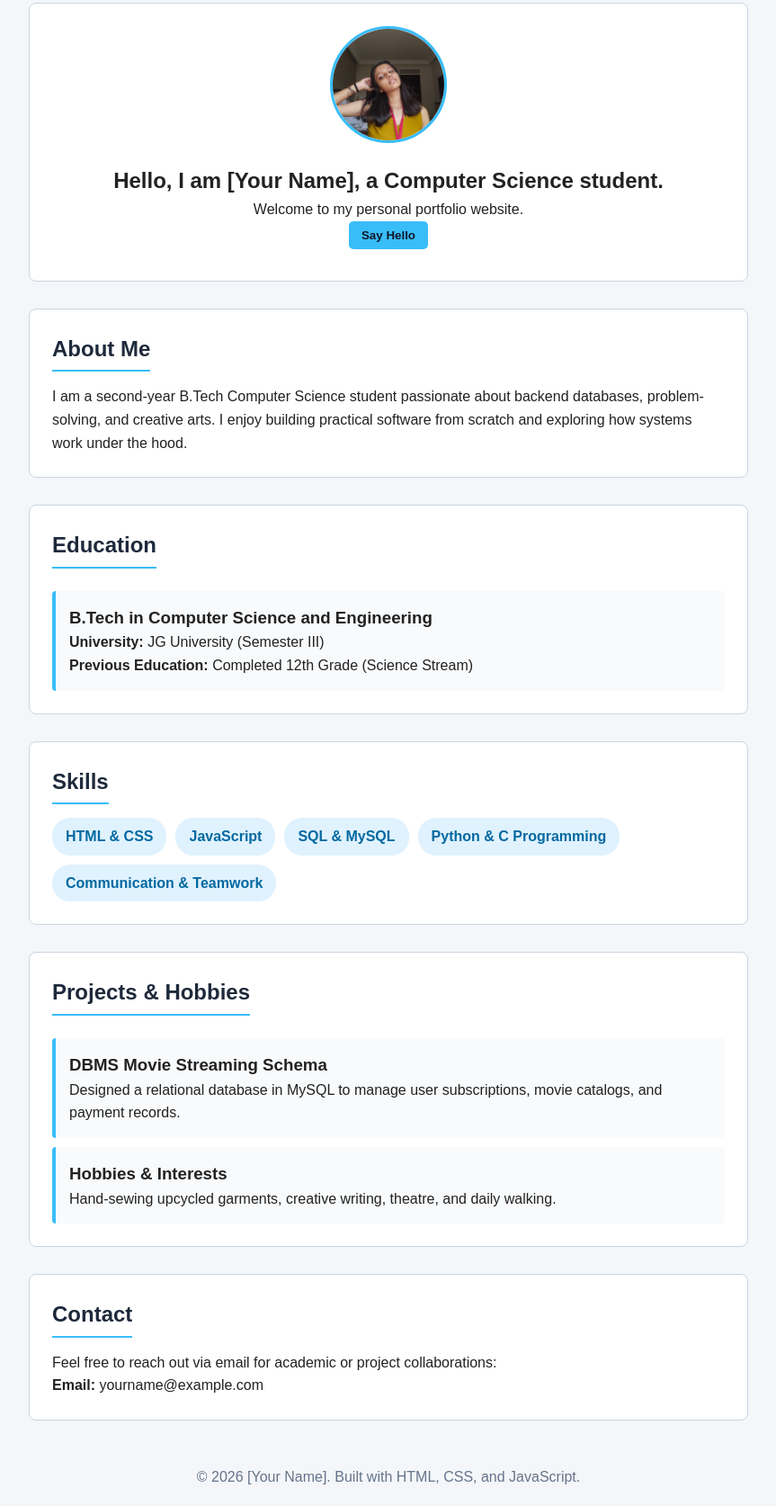
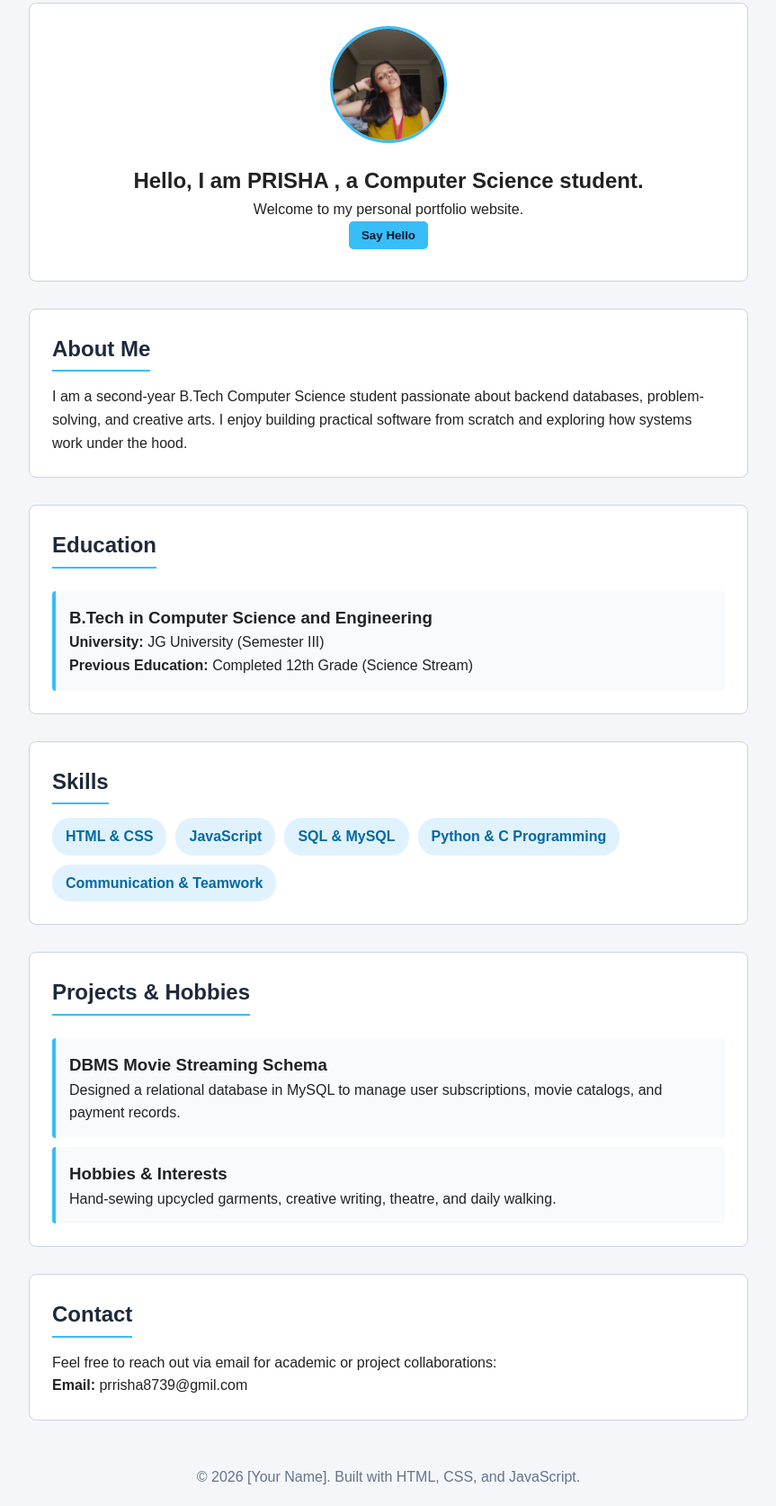
Before and after one commit to PRISHA-create/PERSONAL-PORTFOLIO, a plain HTML site: page index.html in a window 1280 px wide. Shown: the part 95-1769 px from the top of the page at 90% size, without its empty margins (208-1071 px from the left). Drawn offline with Linux system fonts and the light colour scheme; files whose address does not match are found by name.

Commit message:
Fix HTML formatting and update contact email

```diff
--- a/index.html
+++ b/index.html
@@ -29,7 +29,7 @@
     <!-- 1. Home / Introduction Section -->
     <section id="home" class="section hero">
         <img src="C:\Users\prish\OneDrive\Desktop\Personal Portfolio\PRISHA img.jpeg" alt="Profile Photo" class="profile-img">
-        <h1>Hello, I am [Your Name], a Computer Science student.</h1>
+        <h1>Hello, I am PRISHA , a Computer Science student.</h1>
         <p>Welcome to my personal portfolio website.</p>
         <button id="greet-btn">Say Hello</button>
         <p id="greet-message"></p>
@@ -84,7 +84,7 @@
     <section id="contact" class="section">
         <h2>Contact</h2>
         <p>Feel free to reach out via email for academic or project collaborations:</p>
-        <p><strong>Email:</strong> yourname@example.com</p>
+        <p><strong>Email:</strong> prrisha8739@gmil.com</p>
     </section>
 
     <footer>
```
